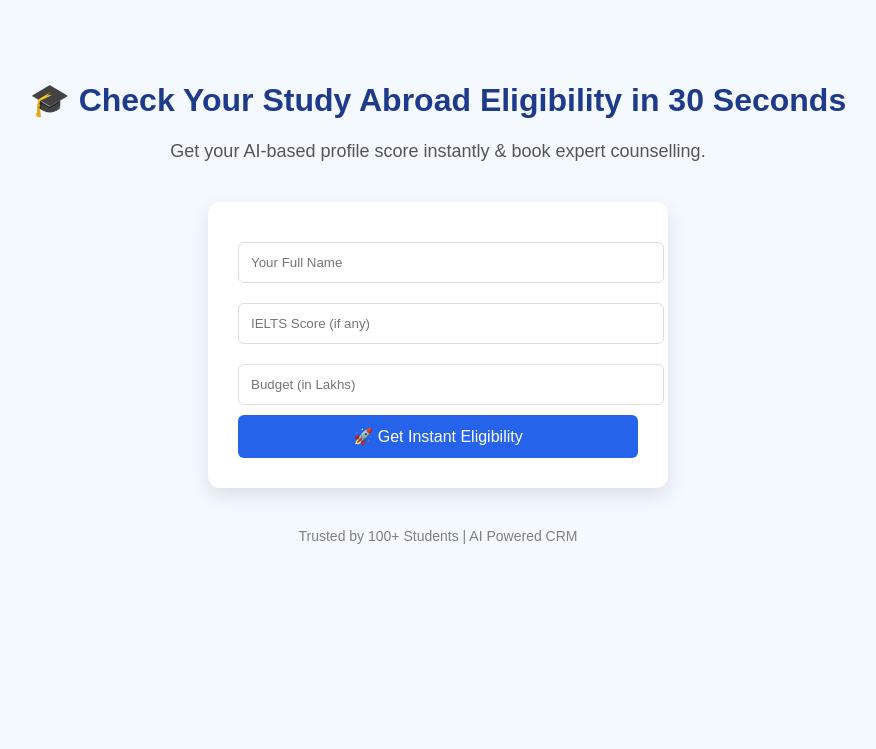
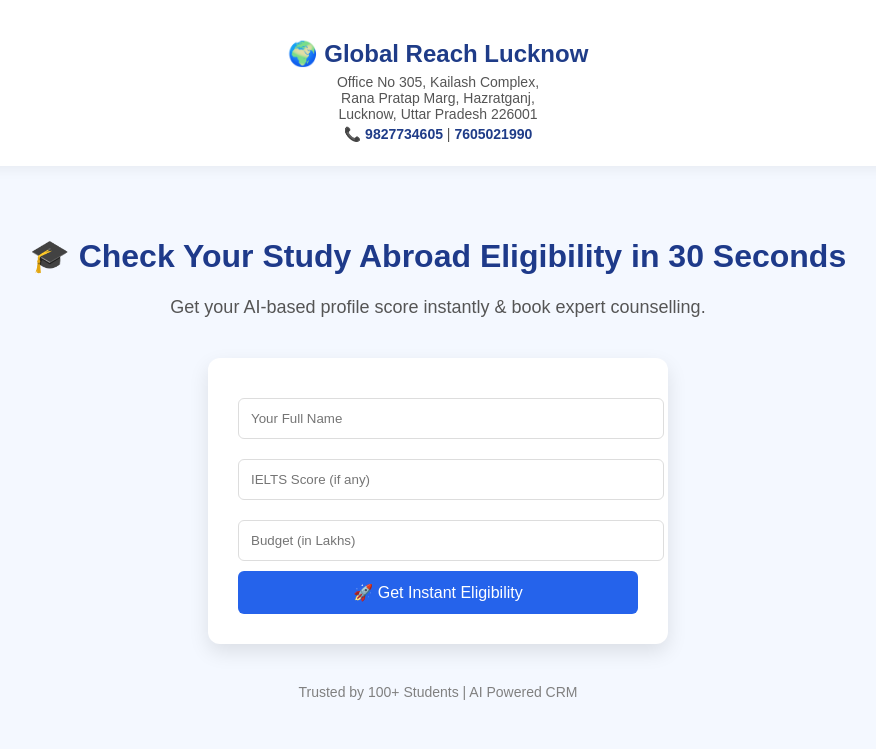
Before and after one commit to saurabhhpc-cloud/ai-crm-clean, a Django app: page / in a window 1280 px wide. Shown: the top 749 px of the page, without its empty margins (202-1078 px from the left). Run offline with Django 5.2, Linux system fonts and the light colour scheme.

Commit message:
Fixed landing page branding structure

```diff
--- a/leads/templates/leads/landing.html
+++ b/leads/templates/leads/landing.html
@@ -10,9 +10,34 @@
             background: #f4f8ff;
         }
 
+        .branding {
+            text-align:center;
+            padding:20px;
+            background:white;
+            box-shadow:0 4px 12px rgba(0,0,0,0.05);
+        }
+
+        .branding h2 {
+            color:#1f3c88;
+            font-size:24px;
+            margin-bottom:6px;
+        }
+
+        .branding p {
+            margin:4px 0;
+            font-size:14px;
+            color:#555;
+        }
+
+        .branding a {
+            color:#1f3c88;
+            text-decoration:none;
+            font-weight:600;
+        }
+
         .container {
             text-align: center;
-            padding: 60px 20px;
+            padding: 50px 20px;
         }
 
         h1 {
@@ -67,6 +92,22 @@
 
 <body>
 
+<!-- Premium Top Branding Section -->
+<div class="branding">
+    <h2>🌍 Global Reach Lucknow</h2>
+    <p>
+        Office No 305, Kailash Complex,<br>
+        Rana Pratap Marg, Hazratganj,<br>
+        Lucknow, Uttar Pradesh 226001
+    </p>
+    <p>
+        📞
+        <a href="tel:9827734605">9827734605</a> |
+        <a href="tel:7605021990">7605021990</a>
+    </p>
+</div>
+
+
 <div class="container">
     <h1>🎓 Check Your Study Abroad Eligibility in 30 Seconds</h1>
     <p>Get your AI-based profile score instantly & book expert counselling.</p>
--- a/leads/urls.py
+++ b/leads/urls.py
@@ -2,7 +2,10 @@ from django.urls import path
 from . import views
 
 
+
 urlpatterns = [
+    path("", views.landing, name="landing"),
+    path("chat/", views.chat_page, name="chat"),
     path("ai_chat/", views.ai_chat, name="ai_chat"),
     path("dashboard/", views.dashboard, name="dashboard"),
     path("leads/", views.lead_list, name="lead_list"),
```
Also changed, not shown: leads/views.py (+8 -0 lines).
